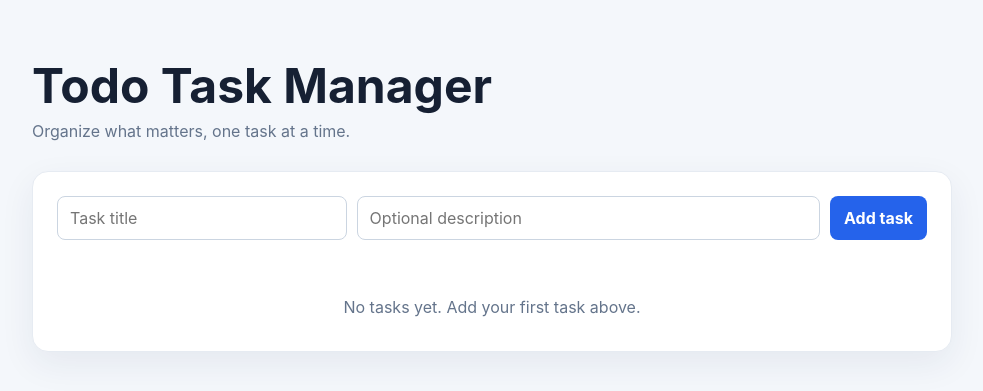
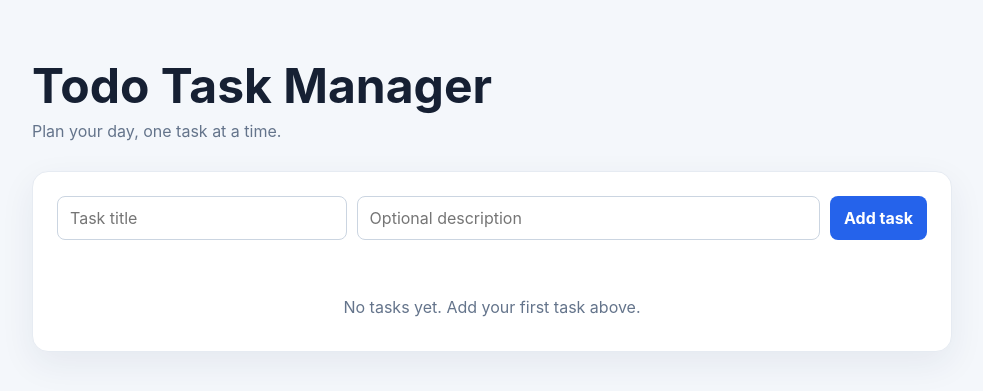
Before and after one commit to Huybao312/Final-Devops, a Flask app: page / in a window 1280 px wide. Shown: the top 391 px of the page, without its empty margins (148-1131 px from the left). Run offline with Flask 3, Linux system fonts and the light colour scheme; data that the repository does not hold is empty; parts of the project's set-up code (start-up, migrations or seed data) failed here and were passed over; some libraries are stand-ins or nearby versions.

Commit message:
demo: show a visible UI update through Week 2 pipeline

```diff
--- a/templates/index.html
+++ b/templates/index.html
@@ -24,7 +24,7 @@
 <body>
   <main>
     <h1>Todo Task Manager</h1>
-    <p class="subtitle">Organize what matters, one task at a time.</p>
+    <p class="subtitle">Plan your day, one task at a time.</p>
     <section class="card">
       <form class="new-task" method="post" action="{{ url_for('create_task') }}">
         <input name="title" maxlength="200" placeholder="Task title" required aria-label="Task title">
```
Also changed, not shown: 2 other files.
